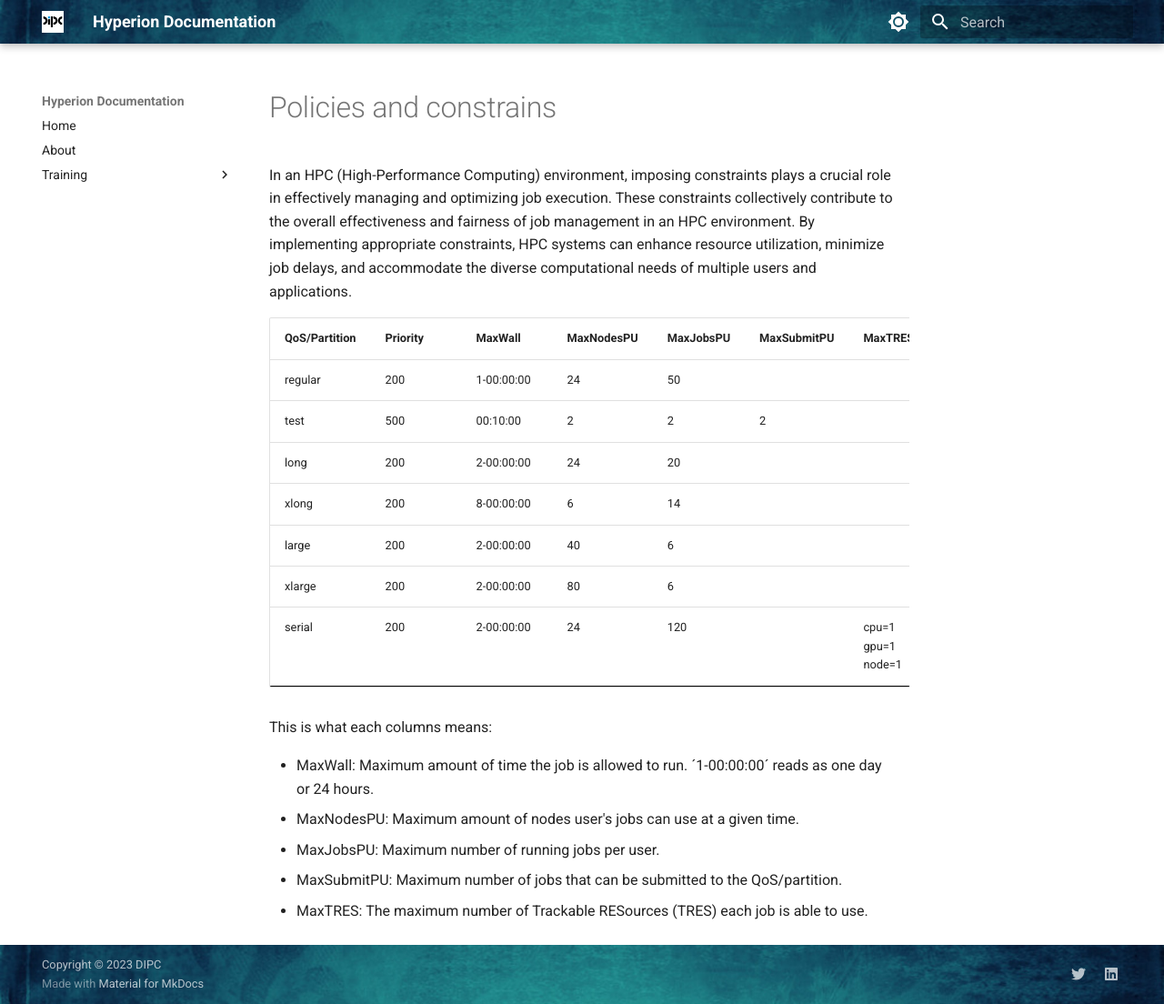
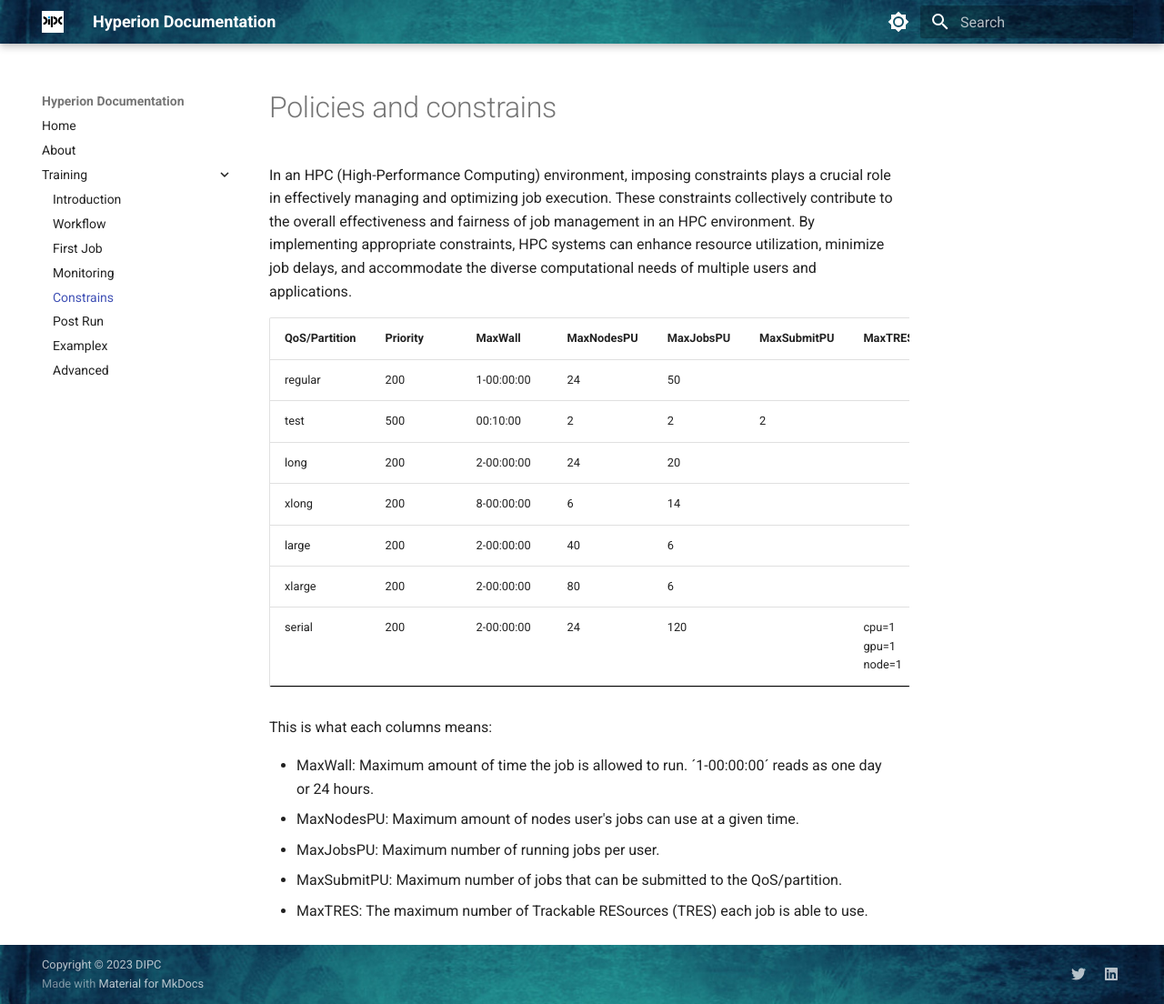
Before and after one commit to dipc-cc/hyperion-docs, an MkDocs documentation site: the page built from docs/Training/5_constrains.md, in a window 1280 px wide and 1104 px high. Shown: the whole window at 91% size. Built offline with MkDocs 1.6.1 and Material for MkDocs 9.7.7, drawn with Linux system fonts in a browser that asks for light colours.

Commit message:
gh-pages branch

```diff
--- a/mkdocs.yml
+++ b/mkdocs.yml
@@ -16,7 +16,7 @@ nav:
     - Workflow: Training/workflow/2_workflow.md
     - First Job: Training/3_first-job.md
     - Monitoring: Training/4_monitoring.md
-    - Constrains: Training/5_contrains.md
+    - Constrains: Training/5_constrains.md
     - Post Run: Training/6_postrun.md
     - Examplex: Training/7_examples.md
     - Advanced: Training/advanced/index.md
```
Also changed, not shown: 1 other file.
